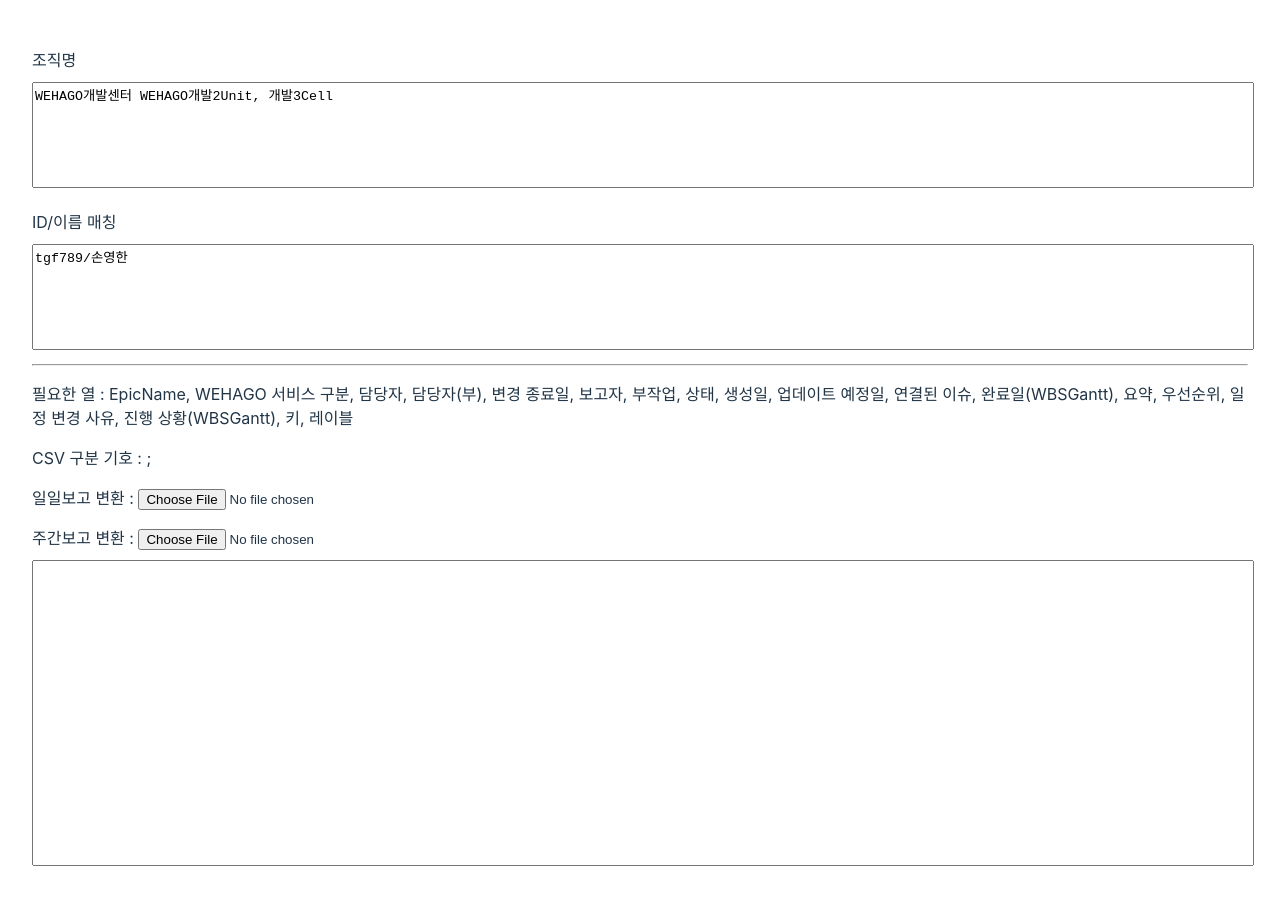
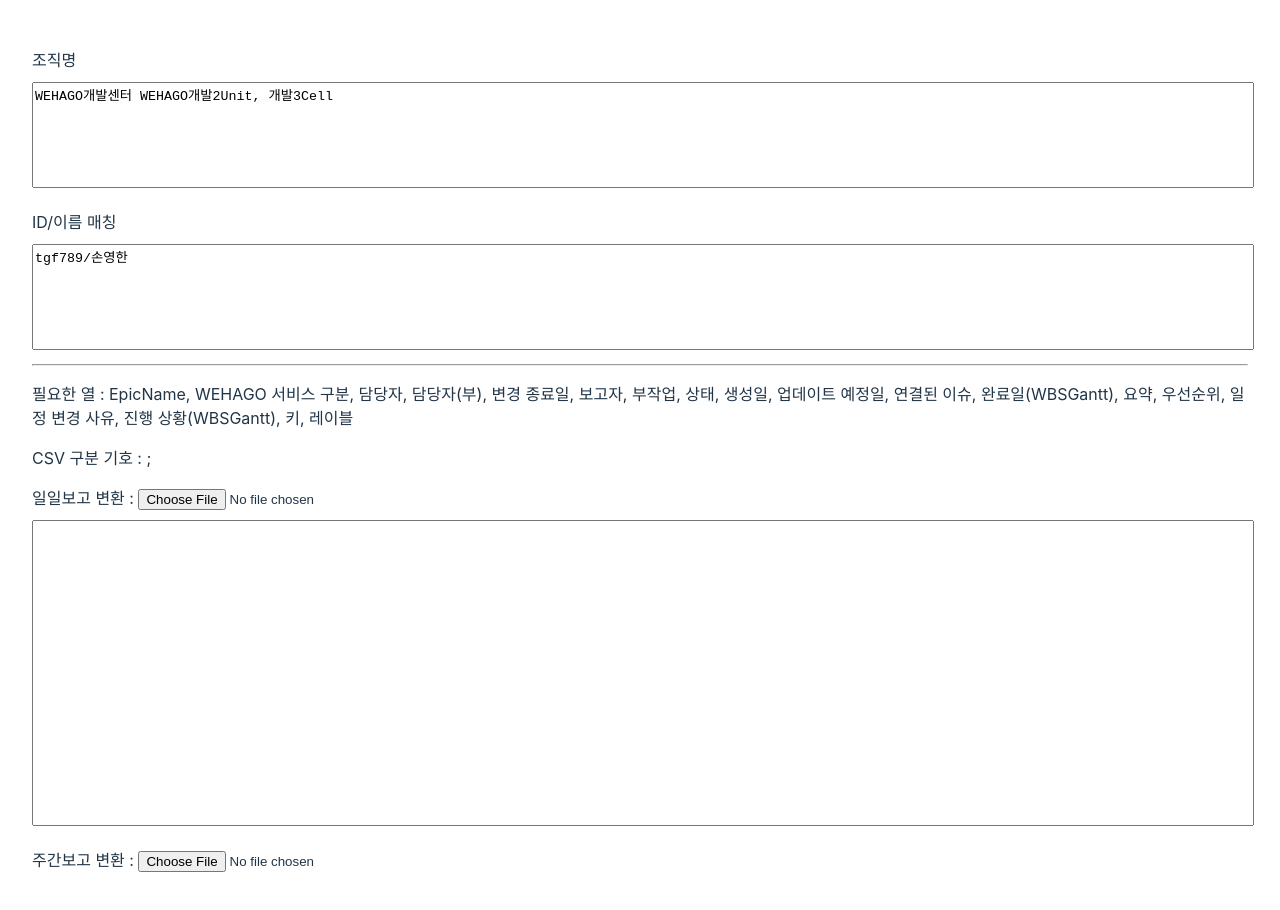
Before and after one commit to tgf789/jira, a React (Vite) app: page / in a window 1280 px wide. Shown: the top 910 px of the page. Built offline with nearby package versions, Linux system fonts and the light colour scheme.

Commit message:
순서변경

```diff
--- a/src/App.tsx
+++ b/src/App.tsx
@@ -122,12 +122,15 @@
       </p>
 
 
+
+      <textarea id='textArea1' style={{width:"100%",height:"300px",resize:"none"}}></textarea>
+
+
       <p style={{marginBottom:"10px",textAlign:"left"}}>
         주간보고 변환 : <input type="file" accept='.csv' onChange={handleChangeWeekly}/>
       </p>
 
 
-      <textarea id='textArea1' style={{width:"100%",height:"300px",resize:"none"}}></textarea>
       {weeklyData &&
       <table>
         <thead>
```
